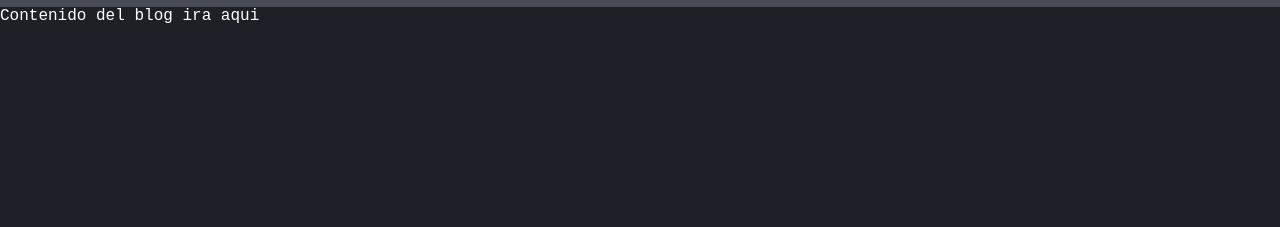
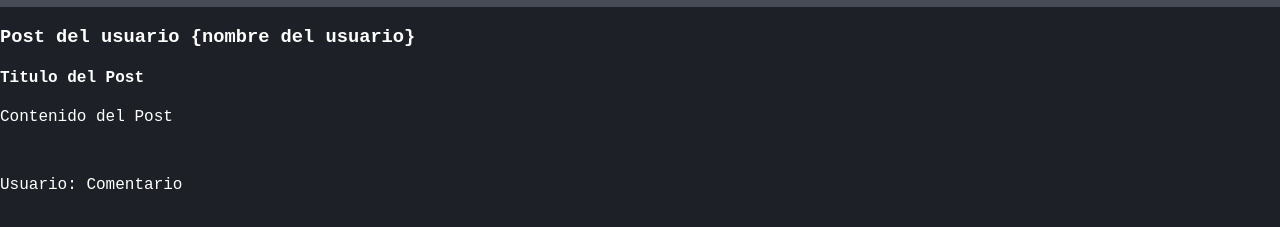
Before and after one commit to MmejiaLopez/Git_Prueba_01, a plain HTML site: page index.html in a window 1280 px wide. Shown: the part 63-290 px from the top of the page. Drawn offline with Linux system fonts and the light colour scheme; a web font is replaced by a local one.

Commit message:
Add post html

```diff
--- a/index.html
+++ b/index.html
@@ -17,8 +17,14 @@
         <img class="logo" src="img/logo.png">
         <h1>Blog Curso Git & Github</h1>
     </div>
-    <div>
-        Contenido del blog ira aqui
+    <div class="container" id="content">
+        <h3>Post del usuario {nombre del usuario}</h3>
+        <div class="post">
+            <h4>Titulo del Post</h4>
+            <p>Contenido del Post</p>
+            <br>
+            <p><span>Usuario:</span> Comentario</p>
+        </div>
     </div>
 </body>
 
```
